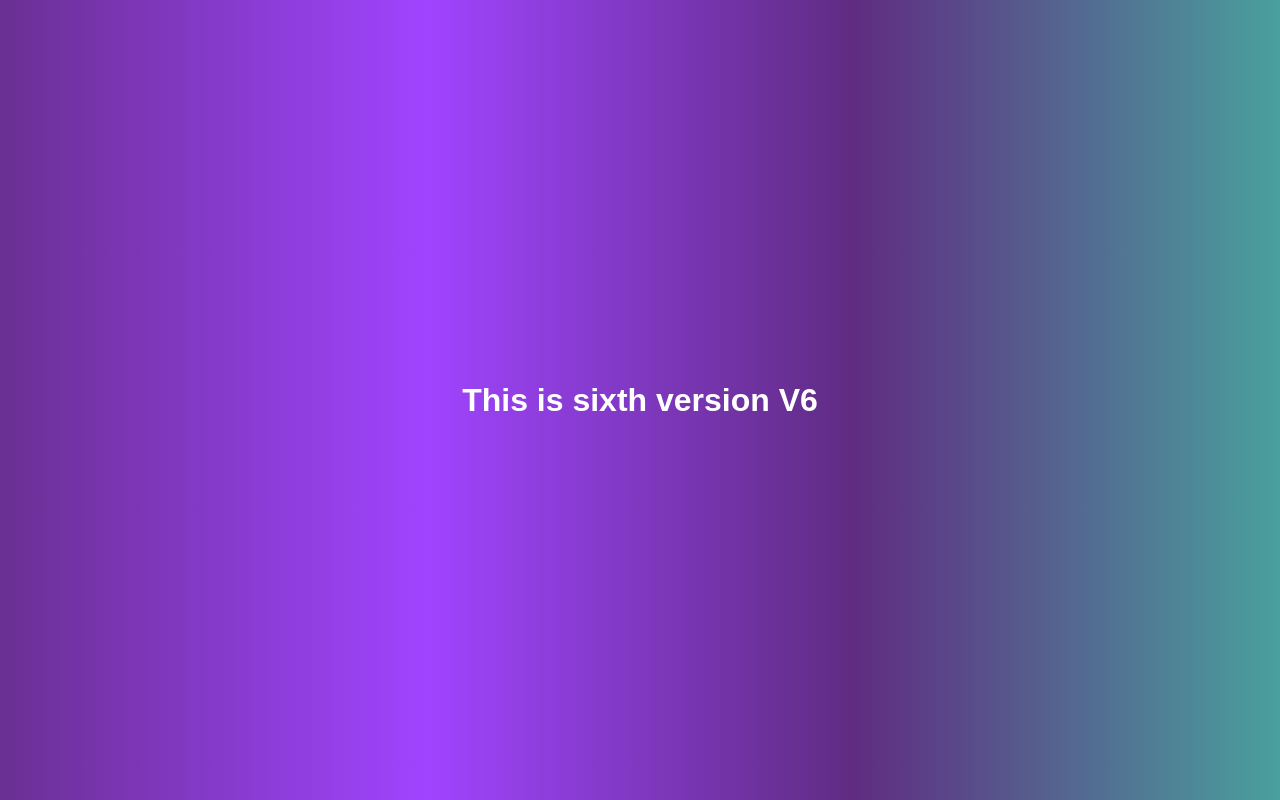
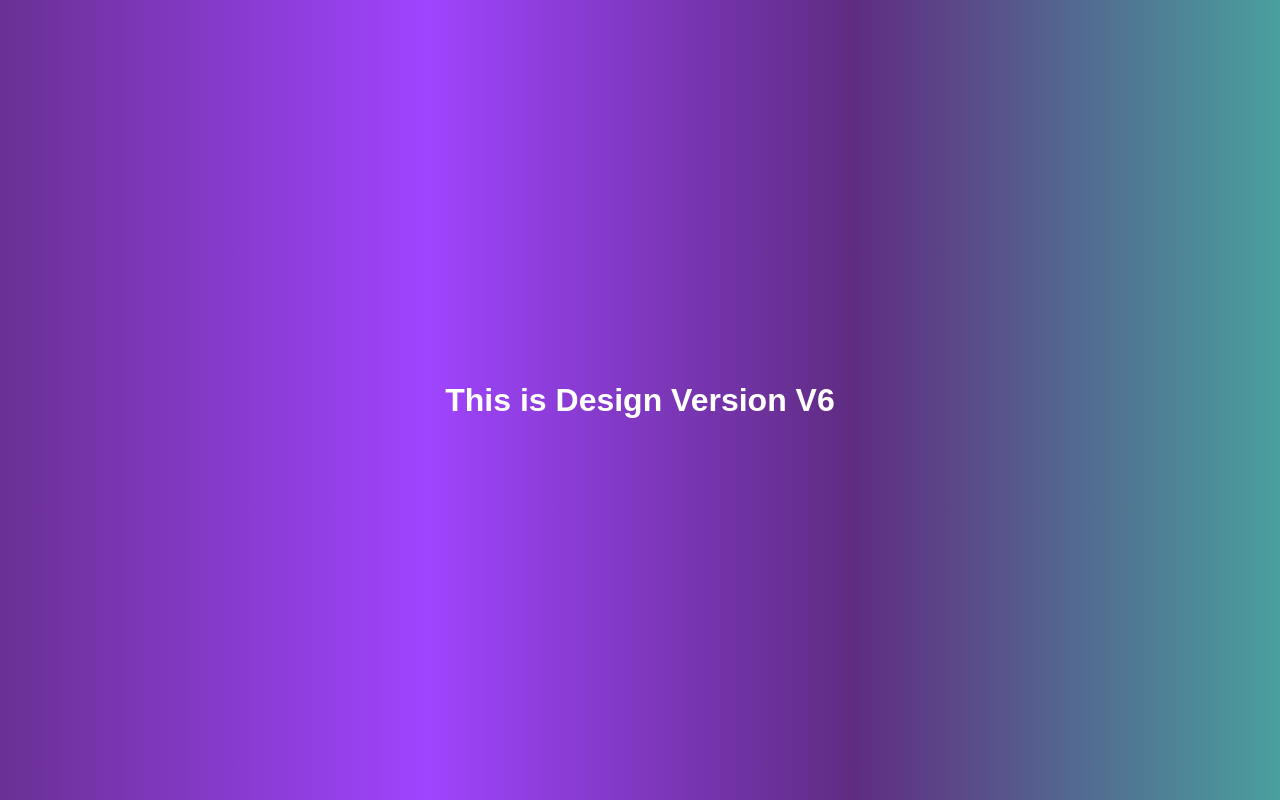
Before and after one commit to rashmibrahma-24/my_repo, a plain HTML site: page index.html in a window 1280 px wide. Drawn offline with Linux system fonts and the light colour scheme.

Commit message:
Changed h1

```diff
--- a/index.html
+++ b/index.html
@@ -7,6 +7,6 @@
     <link rel="stylesheet" href="styles.css">
 </head>
 <body>
-    <h1>This is sixth version V6</h1>
+    <h1>This is Design Version V6</h1>
 </body>
 </html>
```
